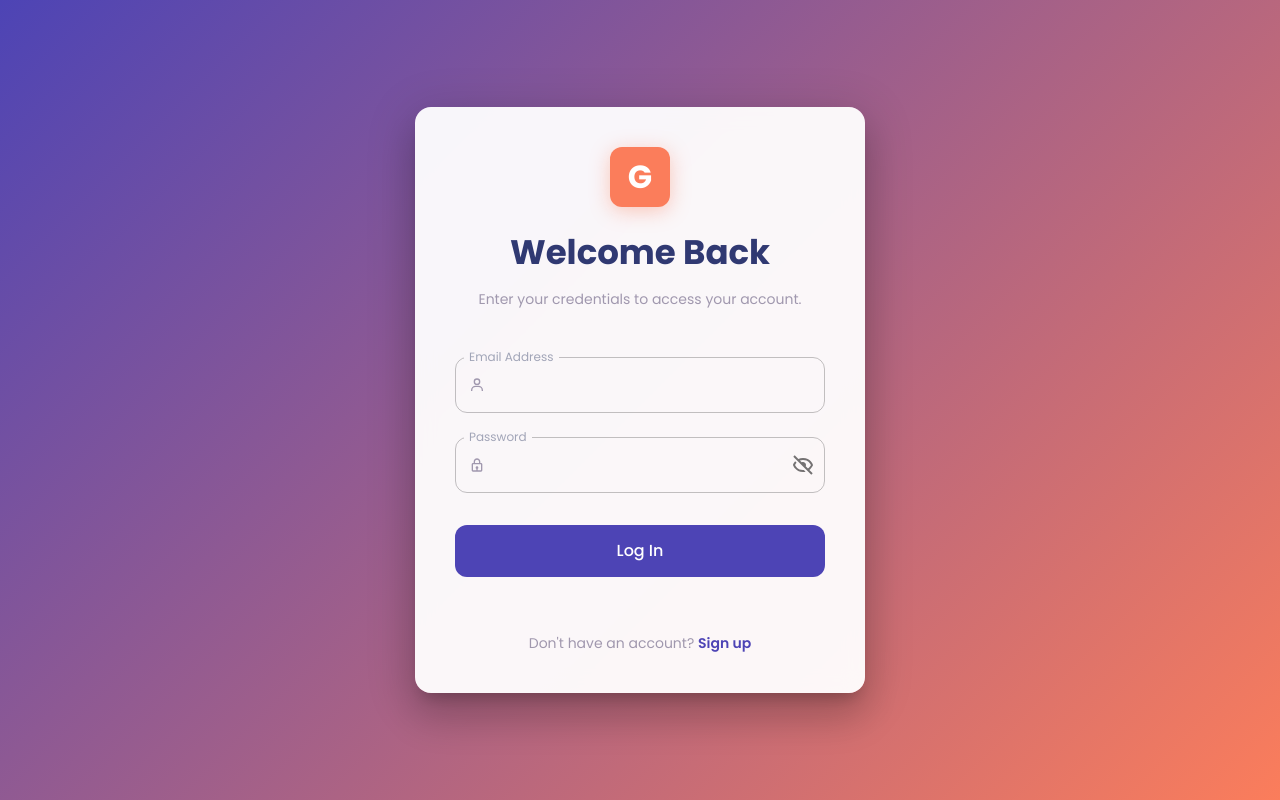
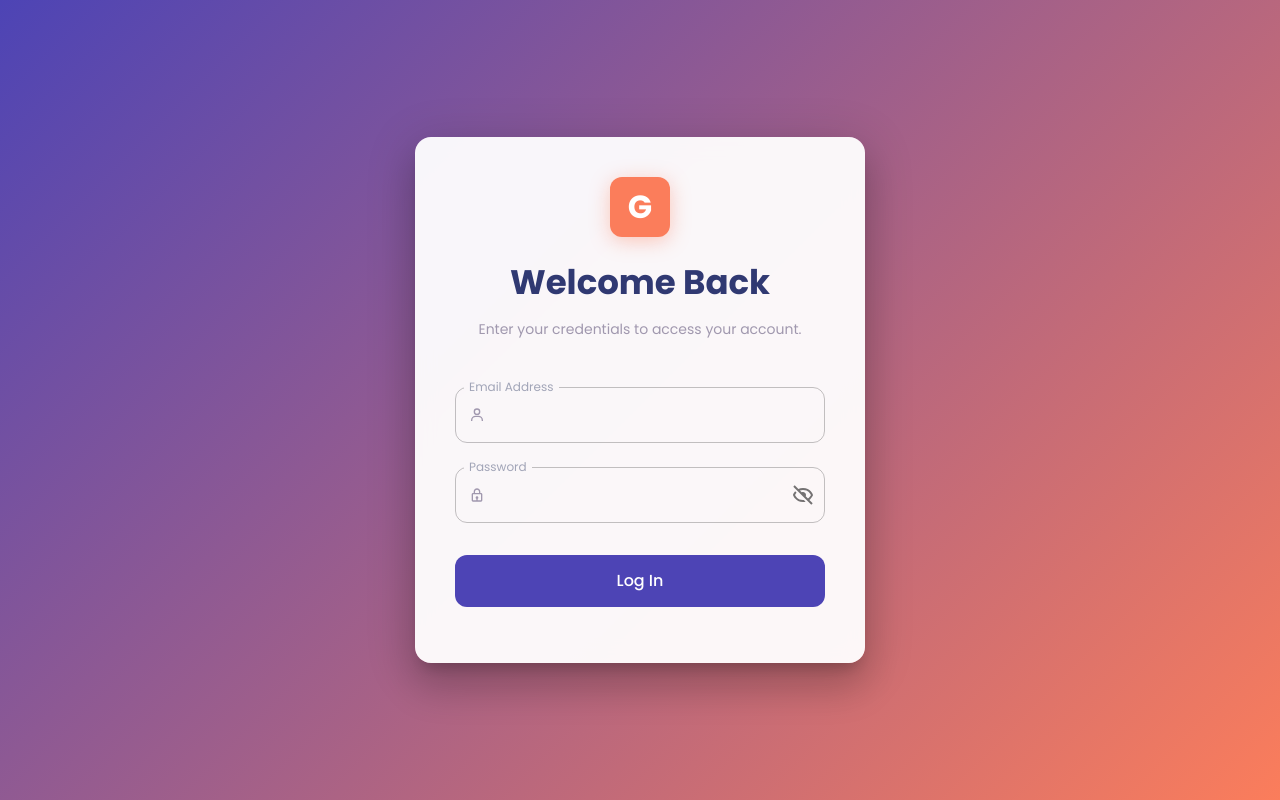
Before and after one commit to machanna-03/school-management-system-ui, a React (Create React App) app: page /login in a window 1280 px wide. Built offline with nearby package versions, Linux system fonts and the light colour scheme.

Commit message:
updated code

```diff
--- a/src/components/auth/Login.js
+++ b/src/components/auth/Login.js
@@ -244,9 +244,9 @@ const Login = () => {
             </Button>
           </form>
 
-          <Typography variant="body2" sx={{ mt: 3, color: '#A098AE' }}>
+          {/* <Typography variant="body2" sx={{ mt: 3, color: '#A098AE' }}>
             Don't have an account? <Link to="/signup" style={{ color: '#4d44b5', fontWeight: 600, textDecoration: 'none' }}>Sign up</Link>
-          </Typography>
+          </Typography> */}
         </Paper>
       </motion.div>
     </Box>
```
